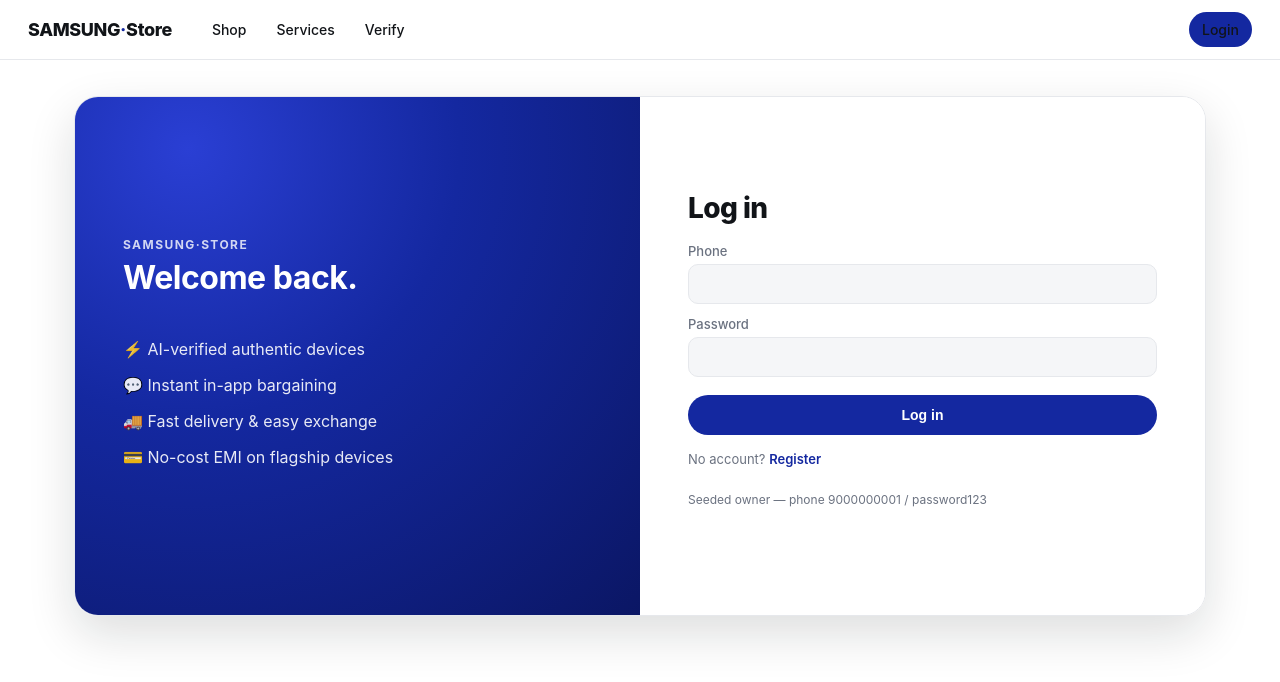
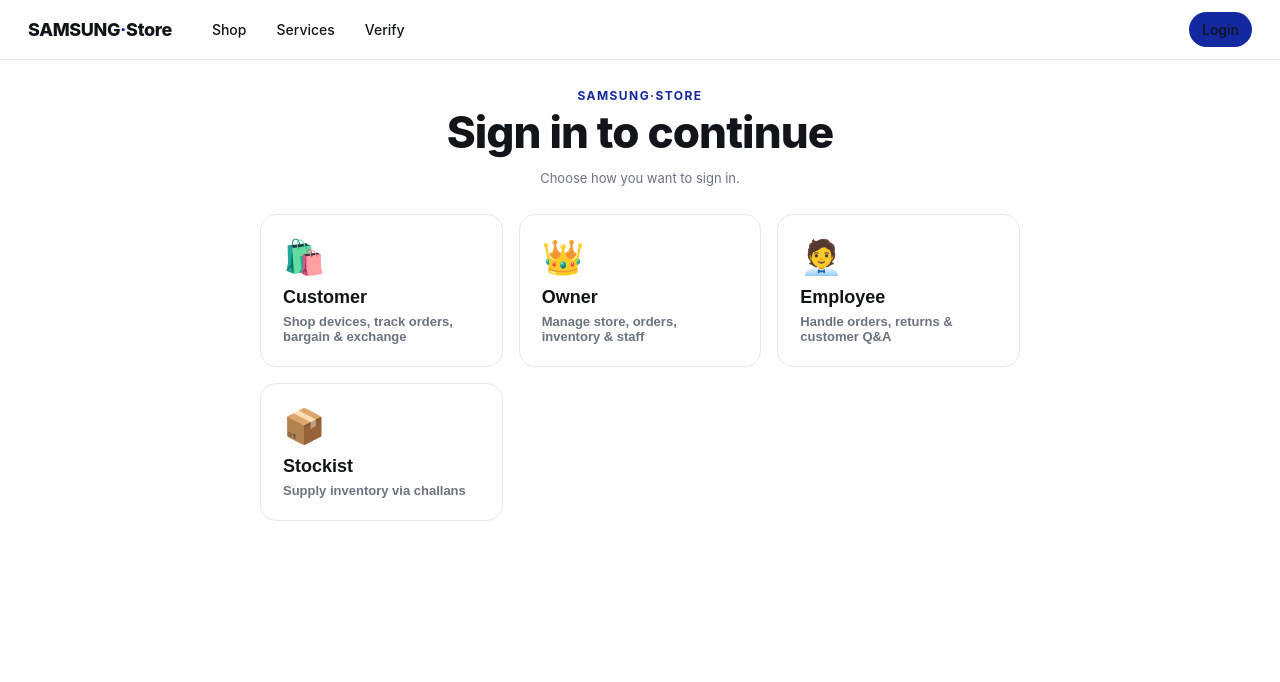
Before and after one commit to hijacker-01/e-commerce-mobile, a Next.js app in the folder apps/web/: page /login in a window 1280 px wide. Shown: the top 682 px of the page. Built offline with nearby package versions, Linux system fonts and the light colour scheme; no server answers.

Commit message:
login-page

```diff
--- a/apps/web/app/globals.css
+++ b/apps/web/app/globals.css
@@ -538,6 +538,57 @@
 }
 .emi-pill b {
   font-size: 15px;
+}
+
+/* ---------- Role chooser ---------- */
+.role-grid {
+  display: grid;
+  grid-template-columns: repeat(auto-fit, minmax(220px, 1fr));
+  gap: 16px;
+  max-width: 760px;
+  margin: 0 auto;
+}
+.role-card {
+  display: flex;
+  flex-direction: column;
+  align-items: flex-start;
+  gap: 6px;
+  text-align: left;
+  padding: 22px;
+  border-radius: var(--radius);
+  border: 1px solid var(--border);
+  background: var(--panel);
+  color: var(--text);
+  cursor: pointer;
+  transition:
+    transform 0.2s var(--ease),
+    box-shadow 0.2s var(--ease),
+    border-color 0.2s var(--ease);
+}
+.role-card:hover {
+  transform: translateY(-4px);
+  box-shadow: var(--shadow-md);
+  border-color: var(--accent);
+  background: var(--panel);
+}
+.role-card strong {
+  font-size: 18px;
+}
+.role-icon {
+  font-size: 34px;
+  margin-bottom: 4px;
+}
+.link-btn {
+  background: transparent;
+  border: none;
+  color: var(--muted);
+  padding: 0;
+  font-size: 13px;
+  cursor: pointer;
+}
+.link-btn:hover {
+  background: transparent;
+  color: var(--accent);
 }
 
 /* ---------- Auth split ---------- */
--- a/apps/web/app/login/page.tsx
+++ b/apps/web/app/login/page.tsx
@@ -11,7 +11,42 @@
   role: string;
 }
 
+type RoleKey = 'CUSTOMER' | 'OWNER' | 'EMPLOYEE' | 'STOCKIST';
+
+const ROLES: {
+  key: RoleKey;
+  label: string;
+  icon: string;
+  desc: string;
+}[] = [
+  {
+    key: 'CUSTOMER',
+    label: 'Customer',
+    icon: '🛍️',
+    desc: 'Shop devices, track orders, bargain & exchange',
+  },
+  {
+    key: 'OWNER',
+    label: 'Owner',
+    icon: '👑',
+    desc: 'Manage store, orders, inventory & staff',
+  },
+  {
+    key: 'EMPLOYEE',
+    label: 'Employee',
+    icon: '🧑‍💼',
+    desc: 'Handle orders, returns & customer Q&A',
+  },
+  {
+    key: 'STOCKIST',
+    label: 'Stockist',
+    icon: '📦',
+    desc: 'Supply inventory via challans',
+  },
+];
+
 export default function LoginPage() {
+  const [selectedRole, setSelectedRole] = useState<RoleKey | null>(null);
   const [mode, setMode] = useState<'login' | 'register'>('login');
   const [name, setName] = useState('');
   const [phone, setPhone] = useState('');
@@ -19,6 +54,16 @@
   const [error, setError] = useState<string | null>(null);
   const [loading, setLoading] = useState(false);
   const router = useRouter();
+
+  const role = ROLES.find((r) => r.key === selectedRole);
+  // Only customers can self-register; staff/stockist accounts are provisioned.
+  const canRegister = selectedRole === 'CUSTOMER';
+
+  function chooseRole(key: RoleKey) {
+    setSelectedRole(key);
+    setMode('login');
+    setError(null);
+  }
 
   async function submit() {
     setError(null);
@@ -36,7 +81,15 @@
       setToken(resp.accessToken);
       const me = await api.get<Me>('/auth/me');
       setRole(me.role);
-      router.push(me.role === 'OWNER' || me.role === 'EMPLOYEE' ? '/owner' : '/');
+      // Warn if the account's real role differs from the chosen portal.
+      if (selectedRole && me.role !== selectedRole) {
+        setError(
+          `This account is a ${me.role}. Signing you in to your ${me.role} area.`,
+        );
+      }
+      router.push(
+        me.role === 'OWNER' || me.role === 'EMPLOYEE' ? '/owner' : '/',
+      );
     } catch (e) {
       setError((e as Error).message);
     } finally {
@@ -44,6 +97,35 @@
     }
   }
 
+  // ---- Step 1: choose a role ----
+  if (!selectedRole) {
+    return (
+      <main>
+        <div style={{ textAlign: 'center', marginBottom: 28 }}>
+          <div className="eyebrow">SAMSUNG·Store</div>
+          <h1>Sign in to continue</h1>
+          <p className="muted">Choose how you want to sign in.</p>
+        </div>
+        <div className="role-grid">
+          {ROLES.map((r) => (
+            <button
+              key={r.key}
+              className="role-card"
+              onClick={() => chooseRole(r.key)}
+            >
+              <span className="role-icon">{r.icon}</span>
+              <strong>{r.label}</strong>
+              <span className="muted" style={{ fontSize: 13 }}>
+                {r.desc}
+              </span>
+            </button>
+          ))}
+        </div>
+      </main>
+    );
+  }
+
+  // ---- Step 2: login / register for the chosen role ----
   return (
     <main>
       <div className="auth-wrap">
@@ -53,9 +135,7 @@
             SAMSUNG·Store
           </div>
           <h2>
-            {mode === 'login'
-              ? 'Welcome back.'
-              : 'Join the next era of smart shopping.'}
+            {role?.icon} {role?.label} portal
           </h2>
           <ul>
             <li>⚡ AI-verified authentic devices</li>
@@ -67,8 +147,17 @@
 
         {/* Form */}
         <div className="auth-form">
+          <button
+            className="link-btn"
+            onClick={() => setSelectedRole(null)}
+            style={{ marginBottom: 10 }}
+          >
+            ← Choose a different role
+          </button>
           <h1 style={{ fontSize: 28 }}>
-            {mode === 'login' ? 'Log in' : 'Create account'}
+            {mode === 'login'
+              ? `Log in as ${role?.label}`
+              : 'Create your account'}
           </h1>
           {mode === 'register' && (
             <>
@@ -109,18 +198,31 @@
           >
             {loading ? '…' : mode === 'login' ? 'Log in' : 'Sign up'}
           </button>
+
+          {canRegister ? (
             <p className="muted" style={{ marginTop: 16 }}>
               {mode === 'login' ? 'No account?' : 'Have an account?'}{' '}
               <a
-              style={{ color: 'var(--accent)', cursor: 'pointer', fontWeight: 600 }}
+                style={{
+                  color: 'var(--accent)',
+                  cursor: 'pointer',
+                  fontWeight: 600,
+                }}
                 onClick={() => setMode(mode === 'login' ? 'register' : 'login')}
               >
                 {mode === 'login' ? 'Register' : 'Log in'}
               </a>
             </p>
+          ) : (
+            <p className="muted" style={{ marginTop: 16, fontSize: 13 }}>
+              {role?.label} accounts are provisioned by the store owner.
+            </p>
+          )}
+          {selectedRole === 'OWNER' && (
             <p className="muted" style={{ fontSize: 12 }}>
               Seeded owner — phone 9000000001 / password123
             </p>
+          )}
         </div>
       </div>
     </main>
```
Lines whose indentation alone changed are shown as unchanged.
